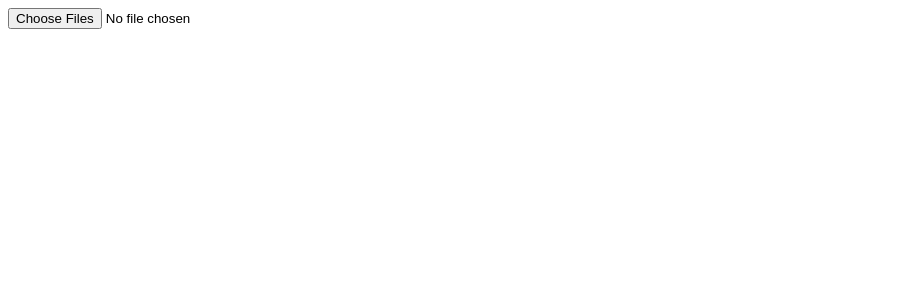
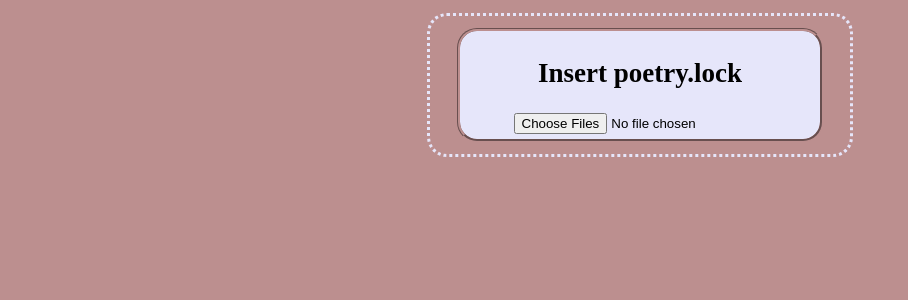
Before and after one commit to aejmmark/plock-parser, a React (Create React App) app: page / in a window 1280 px wide. Shown: the top 300 px of the page, without its empty margins (0-908 px from the left). Built offline with nearby package versions, Linux system fonts and the light colour scheme.

Commit message:
Add styling

```diff
--- a/public/index.html
+++ b/public/index.html
@@ -5,13 +5,11 @@
     <link rel="icon" href="%PUBLIC_URL%/favicon.ico" />
     <meta name="viewport" content="width=device-width, initial-scale=1" />
     <meta name="theme-color" content="#000000" />
-    <meta
-      name="description"
-      content="Poetry.lock dependency parser"
-    />
+    <meta name="description" content="Poetry.lock dependency parser" />
     <title>Plock parser</title>
   </head>
   <body>
+    <body style="background-color: rosybrown"></body>
     <noscript>You need to enable JavaScript to run this app.</noscript>
     <div id="root"></div>
   </body>
--- a/src/App.css
+++ b/src/App.css
@@ -1,18 +1,52 @@
-.App {
+.box {
+  display: flex;
+  justify-content: center;
+  align-items: center;
   text-align: center;
+  flex-direction: column;
+  width: 350px;
+  margin: 2px;
+  padding: 5px;
+  border-radius: 20px;
+  border-style: groove;
+  border-color: rosybrown;
+  background-color: lavender;
 }
 
-.App-header {
-  background-color: #282c34;
-  min-height: 100vh;
+.innerbox {
   display: flex;
+  justify-content: center;
+  align-items: center;
+  text-align: center;
   flex-direction: column;
-  align-items: center;
-  justify-content: center;
-  font-size: calc(10px + 2vmin);
-  color: white;
+  width: 250px;
+  margin: 5px;
+  padding: 5px;
+  border-radius: 20px;
+  border-style: groove;
+  border-color: rosybrown;
+  background-color: lavender;
 }
 
-.App-link {
-  color: #61dafb;
+.outerbox {
+  display: flex;
+  justify-content: center;
+  align-items: center;
+  text-align: center;
+  flex-direction: column;
+  width: 400px;
+  margin: 5px;
+  padding: 10px;
+  border-radius: 20px;
+  border-style: dotted;
+  border-color: lavender;
 }
+
+.center {
+  font-size: large;
+  display: flex;
+  justify-content: center;
+  align-items: center;
+  text-align: center;
+  flex-direction: column;
+}
--- a/src/App.jsx
+++ b/src/App.jsx
@@ -28,12 +28,17 @@ function App() {
   };
 
   return (
-    <div>
-      <FileForm fileHandler={handleFileChange} resetPackages={resetPackages} />
-      <Routes>
-        <Route path="/:id" element={<PackagePage packages={packages} />} />
-        <Route path="/" element={<PackageList packages={packages} />} />
-      </Routes>
+    <div className="center">
+      <div className="outerbox">
+        <FileForm
+          fileHandler={handleFileChange}
+          resetPackages={resetPackages}
+        />
+        <Routes>
+          <Route path="/:id" element={<PackagePage packages={packages} />} />
+          <Route path="/" element={<PackageList packages={packages} />} />
+        </Routes>
+      </div>
     </div>
   );
 }
--- a/src/fileForm.jsx
+++ b/src/fileForm.jsx
@@ -17,7 +17,8 @@ function FileForm({ fileHandler, resetPackages }) {
   };
 
   return (
-    <form id="form-file-upload">
+    <form className="box" id="form-file-upload">
+      <h2>Insert poetry.lock</h2>
       <label id="label-file-upload" htmlFor="input-file-upload">
         <input
           type="file"
@@ -26,7 +27,11 @@ function FileForm({ fileHandler, resetPackages }) {
           onChange={(event) => handleFileSelection(event)}
         />
       </label>
-      {validFile ? null : <p>invalid file</p>}
+      {validFile ? null : (
+        <p>
+          <b>invalid file</b>
+        </p>
+      )}
     </form>
   );
 }
--- a/src/infoPage/dependencyList.jsx
+++ b/src/infoPage/dependencyList.jsx
@@ -4,20 +4,20 @@ import { Link } from 'react-router-dom';
 
 function DependencyList({ packages, dependencies }) {
   return (
-    <div>
-      <p>dependencies:</p>
-      <ul>
+    <div className="box">
+      <h3>dependencies</h3>
+      <dl className="innerbox">
         {dependencies.map((dep) => (
-          <li key={dep.name}>
+          <dt key={dep.name}>
             {packages.find((curr) => curr.name === dep.name) ? (
               <Link to={`/${dep.name}`}>{dep.name}</Link>
             ) : (
               dep.name
             )}
             {dep.optional ? ' (optional)' : null}
-          </li>
+          </dt>
         ))}
-      </ul>
+      </dl>
     </div>
   );
 }
--- a/src/infoPage/optionalDepList.jsx
+++ b/src/infoPage/optionalDepList.jsx
@@ -4,22 +4,22 @@ import { Link } from 'react-router-dom';
 
 function OptionalDepList({ packages, extras }) {
   return (
-    <div>
-      <p>optional dependency sets:</p>
+    <div className="box">
+      <h3>optional dependency sets</h3>
       {extras.map((set) => (
-        <div key={set.name}>
-          <p>{set.name}</p>
-          <ul>
+        <div className="innerbox" key={set.name}>
+          <b>{set.name}</b>
+          <dl>
             {set.dependencies.map((dep) => (
-              <li key={`${set.name}-${dep}`}>
+              <dt key={`${set.name}-${dep}`}>
                 {packages.find((curr) => curr.name === dep) ? (
                   <Link to={`/${dep}`}>{dep}</Link>
                 ) : (
                   dep
                 )}
-              </li>
+              </dt>
             ))}
-          </ul>
+          </dl>
         </div>
       ))}
     </div>
--- a/src/infoPage/packagePage.jsx
+++ b/src/infoPage/packagePage.jsx
@@ -10,14 +10,10 @@ function PackagePage({ packages }) {
   const selectedPackage = packages.find((pack) => pack.name === selection);
   return (
     <div>
-      <p>
-        name:
-        {selectedPackage.name}
-      </p>
-      <p>
-        description:
-        {selectedPackage.description}
-      </p>
+      <div className="box">
+        <h1>{selectedPackage.name}</h1>
+        <p>{selectedPackage.description}</p>
+      </div>
       <DependencyList
         packages={packages}
         dependencies={selectedPackage.dependencies}
--- a/src/infoPage/reverseDepList.jsx
+++ b/src/infoPage/reverseDepList.jsx
@@ -6,16 +6,16 @@ function ReverseDepList({ packages, selection }) {
   const reverseDependecies = packages.filter((pack) => pack
     .dependencies.map((dep) => dep.name).includes(selection));
   return (
-    <div>
-      <p>reverse dependencies:</p>
-      <ul>
+    <div className="box">
+      <h3>reverse dependencies</h3>
+      <dl className="innerbox">
         {reverseDependecies.map((dep) => (
-          <li key={dep.name}>
+          <dt key={dep.name}>
             <Link to={`/${dep.name}`}>{dep.name}</Link>
             {dep.optional === 'true' ? ' (optional)' : null}
-          </li>
+          </dt>
         ))}
-      </ul>
+      </dl>
     </div>
   );
 }
--- a/src/packageList.jsx
+++ b/src/packageList.jsx
@@ -3,17 +3,17 @@ import { Link } from 'react-router-dom';
 import PropTypes from 'prop-types';
 
 function PackageList({ packages }) {
-  return (
-    <div>
-      <ul>
+  return packages.length !== 0 ? (
+    <div className="box">
+      <dl>
         {packages.map((pack) => (
-          <li key={pack.name}>
+          <dt key={pack.name}>
             <Link to={`/${pack.name}`}>{pack.name}</Link>
-          </li>
+          </dt>
         ))}
-      </ul>
+      </dl>
     </div>
-  );
+  ) : null;
 }
 
 PackageList.propTypes = {
```
